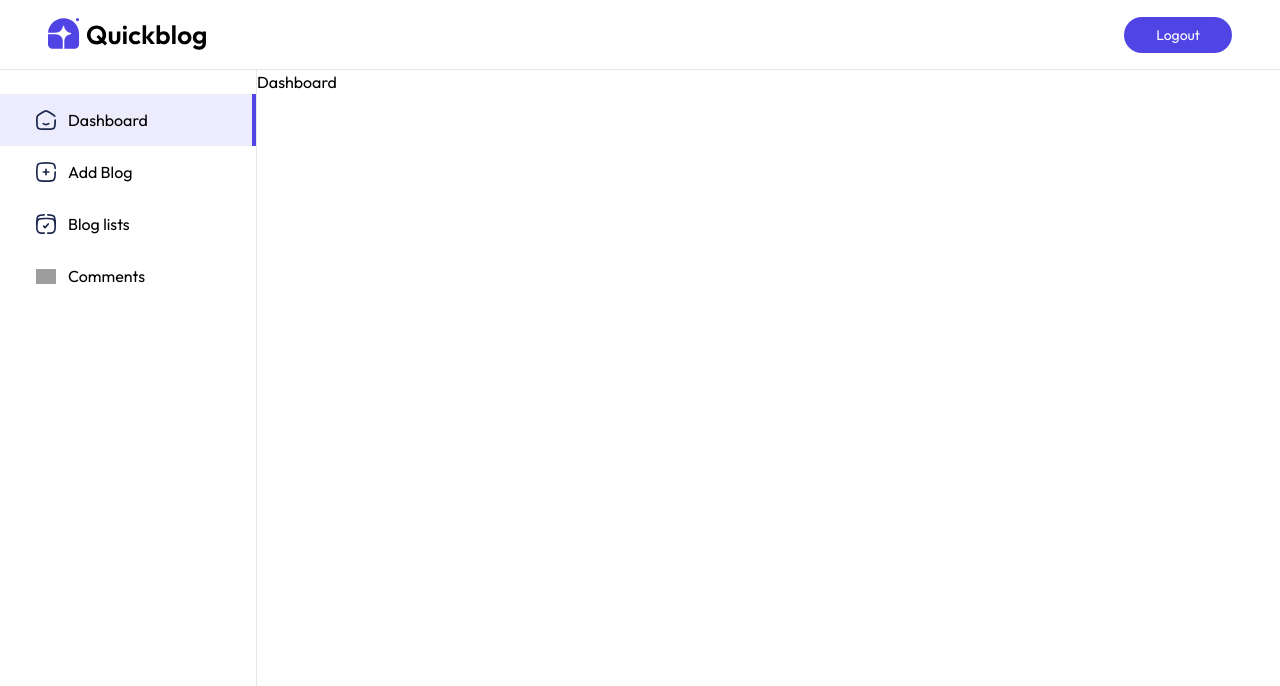
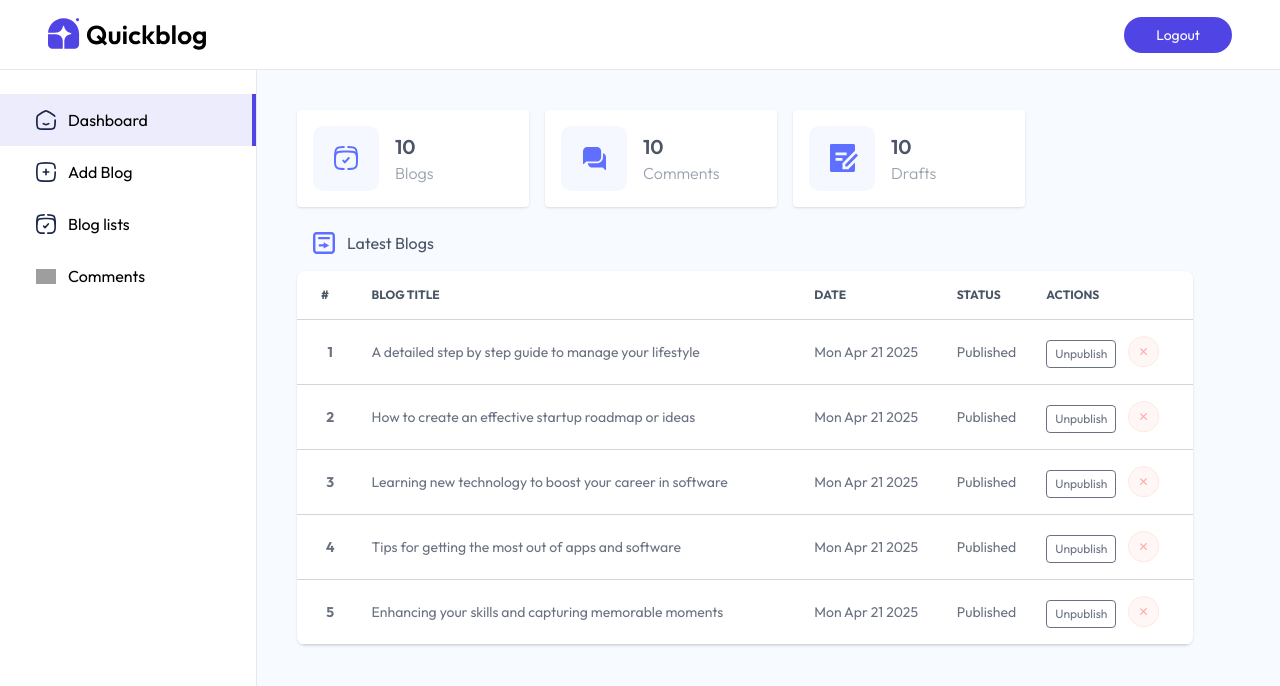
Before and after one commit to Harishanan/Blog-Website, a React (Vite) app in the folder client/: page /admin in a window 1280 px wide. Shown: the top 686 px of the page. Built offline with nearby package versions, Linux system fonts and the light colour scheme; grey boxes are pictures that could not be loaded.

Commit message:
Finished Admin dashboard

```diff
--- /dev/null
+++ b/client/src/components/admin/BlogTableItem.jsx
@@ -0,0 +1,28 @@
+import { assets } from "../../assets/assets";
+
+const BlogTableItem = ({blog, fetchBlogs, index}) => {
+
+    const {title, createdAt} = blog;
+    const BlogDate = new Date(createdAt);
+
+  return (
+    <tr className="border-y border-gray-300">
+        <th className="px-2 py-4">{index}</th>
+        <td className="px-2 py-4">{title}</td>
+        <td className="px-2 py-4 max-sm:hidden">{BlogDate.toDateString()}</td>
+        <td className="px-2 py-4 max-sm:hidden">
+            <p className={`${blog.isPublished}`}>
+                {blog.isPublished ? 'Published' : 'Unpublished'}
+            </p>
+        </td>
+        <td className="px-2 py-4 flex text-xs gap-3">
+            <button className="border px-2 py-0.5 mt-1 rounded cursor-pointer">
+                {blog.isPublished ? 'Unpublish' : 'Publish'}
+            </button>
+            <img src={assets.cross_icon} className="w-8 hover:scale-110 transition-all cursor-pointer" alt="cross icon"/>
+        </td>
+    </tr>
+  )
+}
+
+export default BlogTableItem
--- a/client/src/pages/admin/Dashboard.jsx
+++ b/client/src/pages/admin/Dashboard.jsx
@@ -1,8 +1,81 @@
-import React from 'react'
+import { useEffect, useState } from 'react'
+import { dashboard_data, assets } from '../../assets/assets'
+import BlogTableItem from '../../components/admin/BlogTableItem'
 
 const Dashboard = () => {
+
+  const [dashboardData, setDashboardData] = useState({
+    blogs: 0,
+    comments: 0,
+    drafts: 0,
+    recentBlogs: []
+  })
+
+  const fetchDashboard = async ()=>{
+    setDashboardData(dashboard_data)
+  }
+
+  useEffect(() =>{
+    fetchDashboard()
+  },[])
+
   return (
-    <div>Dashboard</div>
+    <div className='flex-1 p-4 md:p-10 bg-blue-50/50'>
+      <div className='flex flex-wrap gap-4'>
+        <div className='flex items-center gap-4 bg-white p-4 min-w-58 rounded
+        shadow cursor-pointer hover:scale-105 transition-all'>
+          <img src={assets.dashboard_icon_1} alt='dashboard icon 1' />
+          <div>
+            <p className='text-xl font-semibold text-gray-600'>{dashboardData.blogs}</p>
+            <p className='text-gray-400 font-light'>Blogs</p>
+          </div>
+        </div>
+
+        <div className='flex items-center gap-4 bg-white p-4 min-w-58 rounded
+        shadow cursor-pointer hover:scale-105 transition-all'>
+          <img src={assets.dashboard_icon_2} alt='dashboard icon 2' />
+          <div>
+            <p className='text-xl font-semibold text-gray-600'>{dashboardData.blogs}</p>
+            <p className='text-gray-400 font-light'>Comments</p>
+          </div>
+        </div>
+
+        <div className='flex items-center gap-4 bg-white p-4 min-w-58 rounded
+        shadow cursor-pointer hover:scale-105 transition-all'>
+          <img src={assets.dashboard_icon_3} alt='dashboard icon 3' />
+          <div>
+            <p className='text-xl font-semibold text-gray-600'>{dashboardData.blogs}</p>
+            <p className='text-gray-400 font-light'>Drafts</p>
+          </div>
+        </div>
+      </div>
+
+      <div>
+        <div className='flex items-center gap-3 m-4 mt-6 text-gray-600'>
+          <img src={assets.dashboard_icon_4} alt=''/>
+          <p>Latest Blogs</p>
+        </div>
+
+        <div className='relative max-w-4xl overflow-x-auto shadow rounded-lg scrollbar-hide bg-white'>
+          <table className='w-full text-sm text-gray-500'>
+            <thead className='text-xs text-gray-600 text-left uppercase'>
+              <tr>
+                <th scope='col' className='px-2 py-4 xl:px-6'> #</th>
+                <th scope='col' className='px-2 py-4'> Blog Title </th>
+                <th scope='col' className='px-2 py-4 max-sm:hidden'> Date </th>
+                <th scope='col' className='px-2 py-4 max-sm:hidden'> Status </th>
+                <th scope='col' className='px-2 py-4'> Actions </th>
+              </tr>
+            </thead>
+            <tbody>
+              {dashboardData.recentBlogs.map((blog, index)=> {
+                return <BlogTableItem key={blog._id} blog={blog} fetchBlogs={fetchDashboard} index={index+1}/>
+              })}
+            </tbody>
+          </table>
+        </div>
+      </div>
+    </div>
   )
 }
 
```
